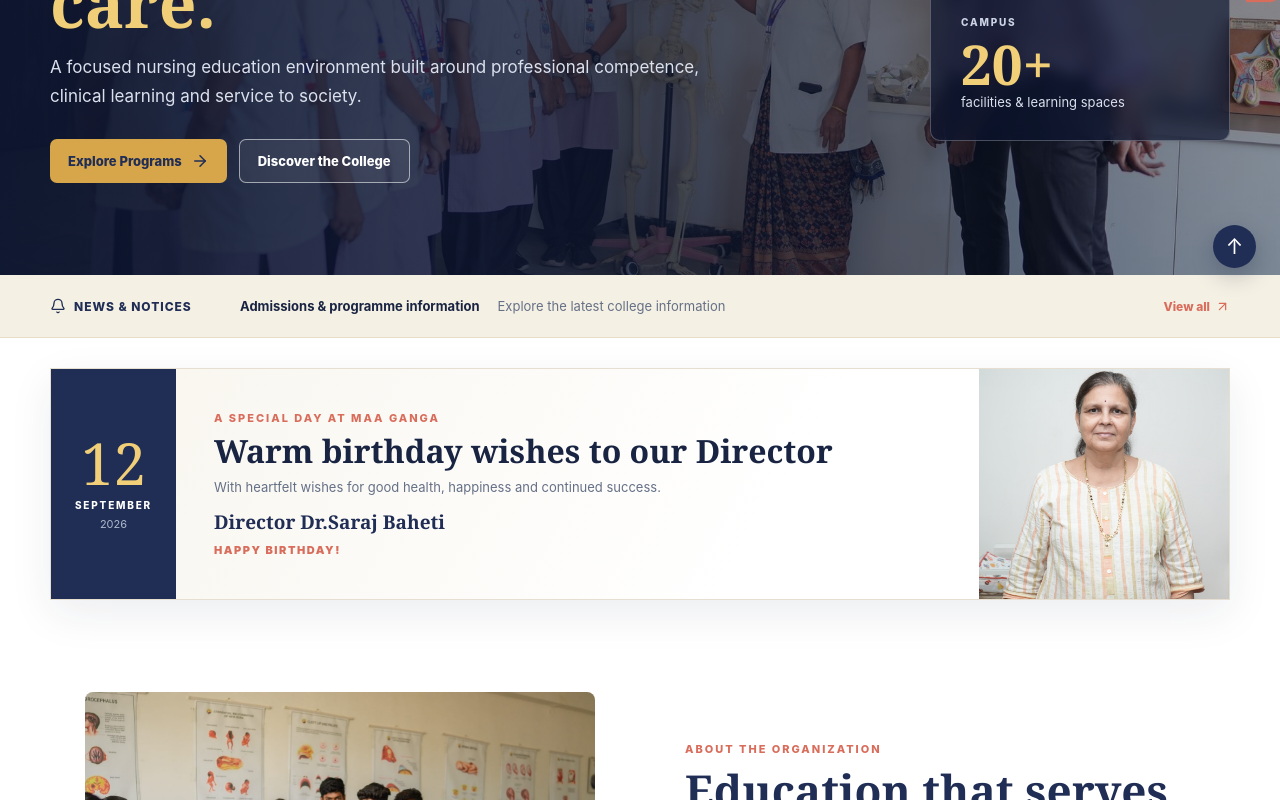
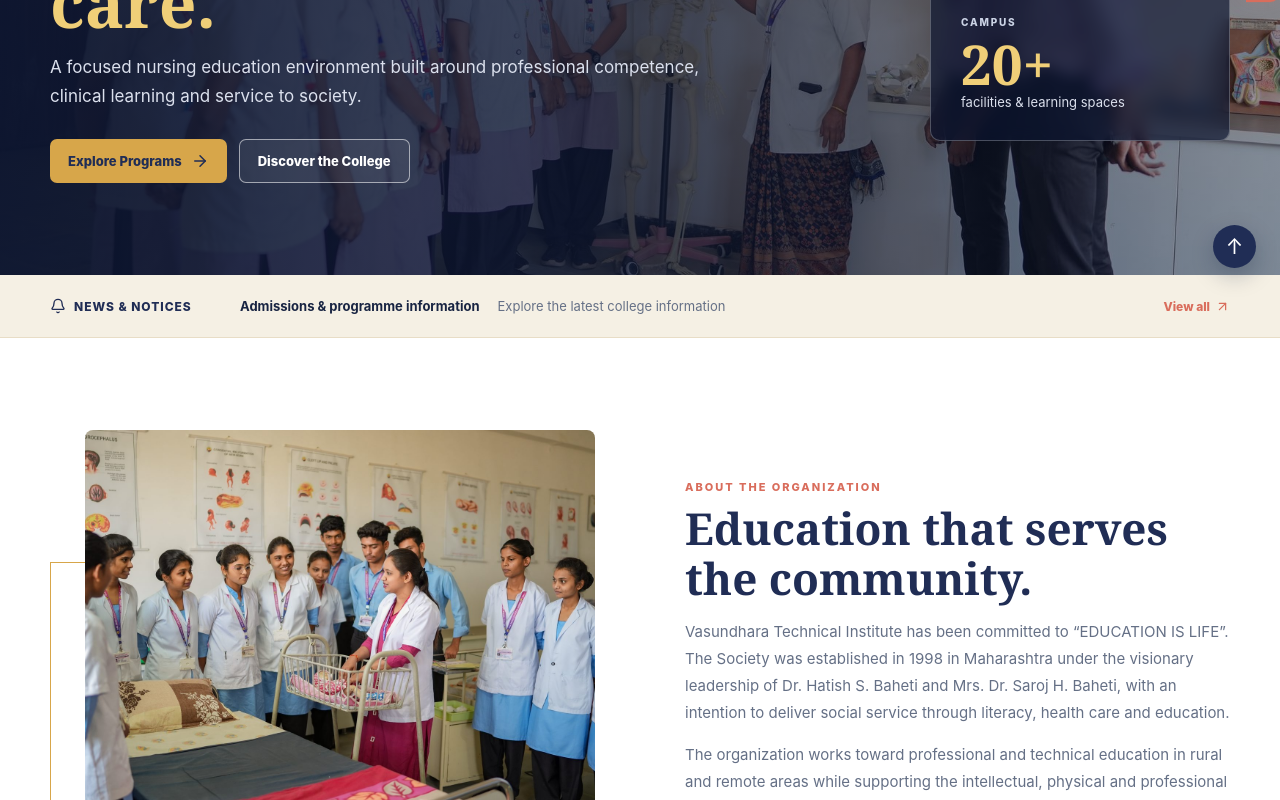
Before and after one commit to KoroSama1/maa-ganga-college-of-nursing, a React (Vite) app: page / in a window 1280 px wide. Shown: the part 508-1308 px from the top of the page. Built offline with nearby package versions, Linux system fonts and the light colour scheme.

Commit message:
removed birthday banner

```diff
--- a/src/pages/Home.jsx
+++ b/src/pages/Home.jsx
@@ -101,33 +101,7 @@ export default function Home() {
           </Link>
         </div>
       </div>
-      <section className="birthdaySection">
-        <div className="container">
-          <div className="birthdayCard">
-            <div className="birthdayDate">
-              <span>12</span>
-              <small>SEPTEMBER</small>
-              <i>2026</i>
-            </div>
-            <div className="birthdayContent">
-              <span className="eyebrow">A SPECIAL DAY AT MAA GANGA</span>
-              <h2>Warm birthday wishes to our Director</h2>
-              <p>
-                With heartfelt wishes for good health, happiness and continued
-                success.
-              </p>
-              <strong>Director Dr.Saraj Baheti</strong>
-              <span className="birthdayWish">Happy Birthday!</span>
-            </div>
-            <div className="birthdayPortrait">
-              <img
-                src={IMG + "crop Director Dr.Saraj Baheti.JPG"}
-                alt="Director Dr.Saraj Baheti"
-              />
-            </div>
-          </div>
-        </div>
-      </section>
+
       <section className="section introSection">
         <div className="container introGrid">
           <div className="introVisual">
```
